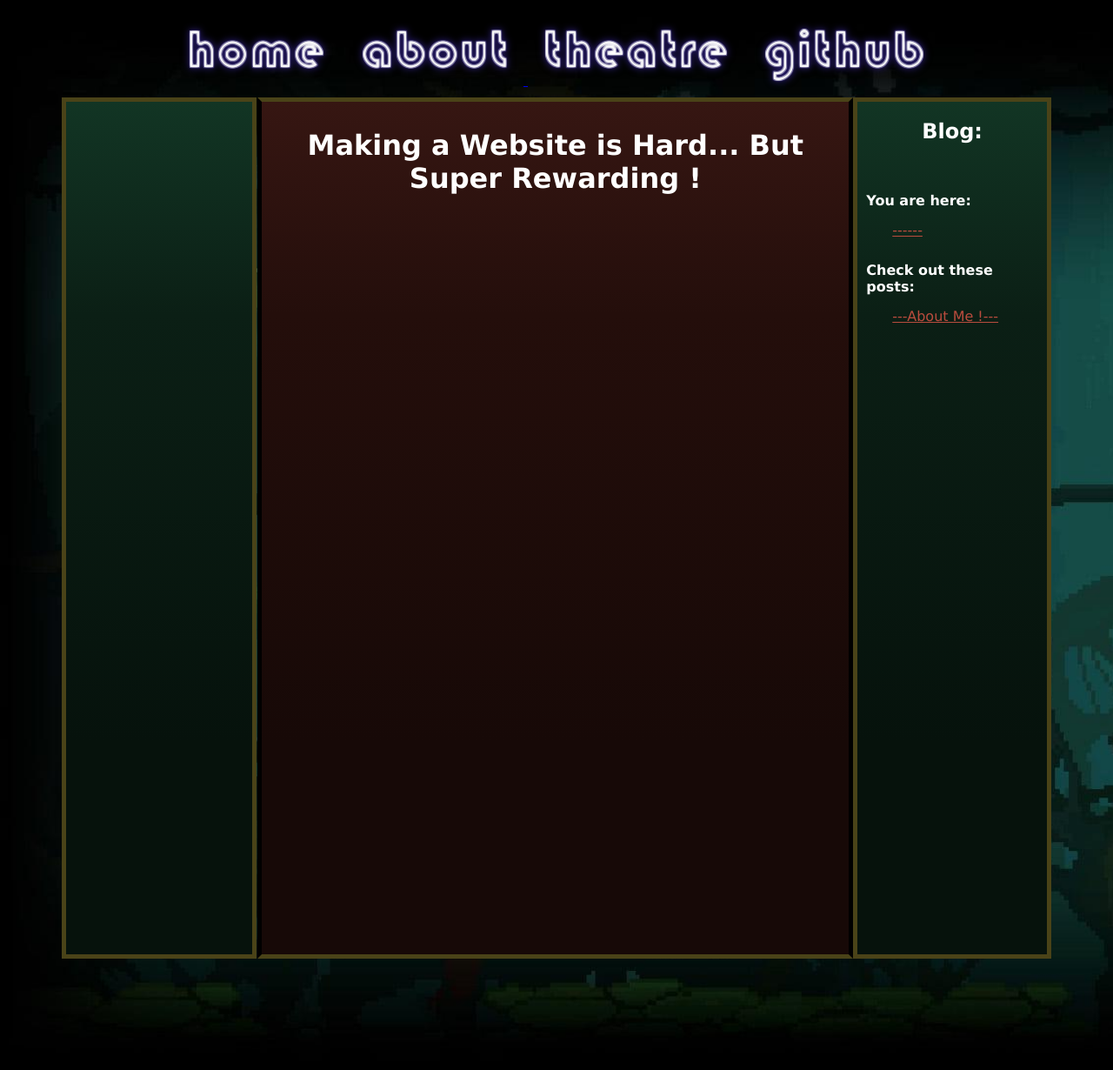
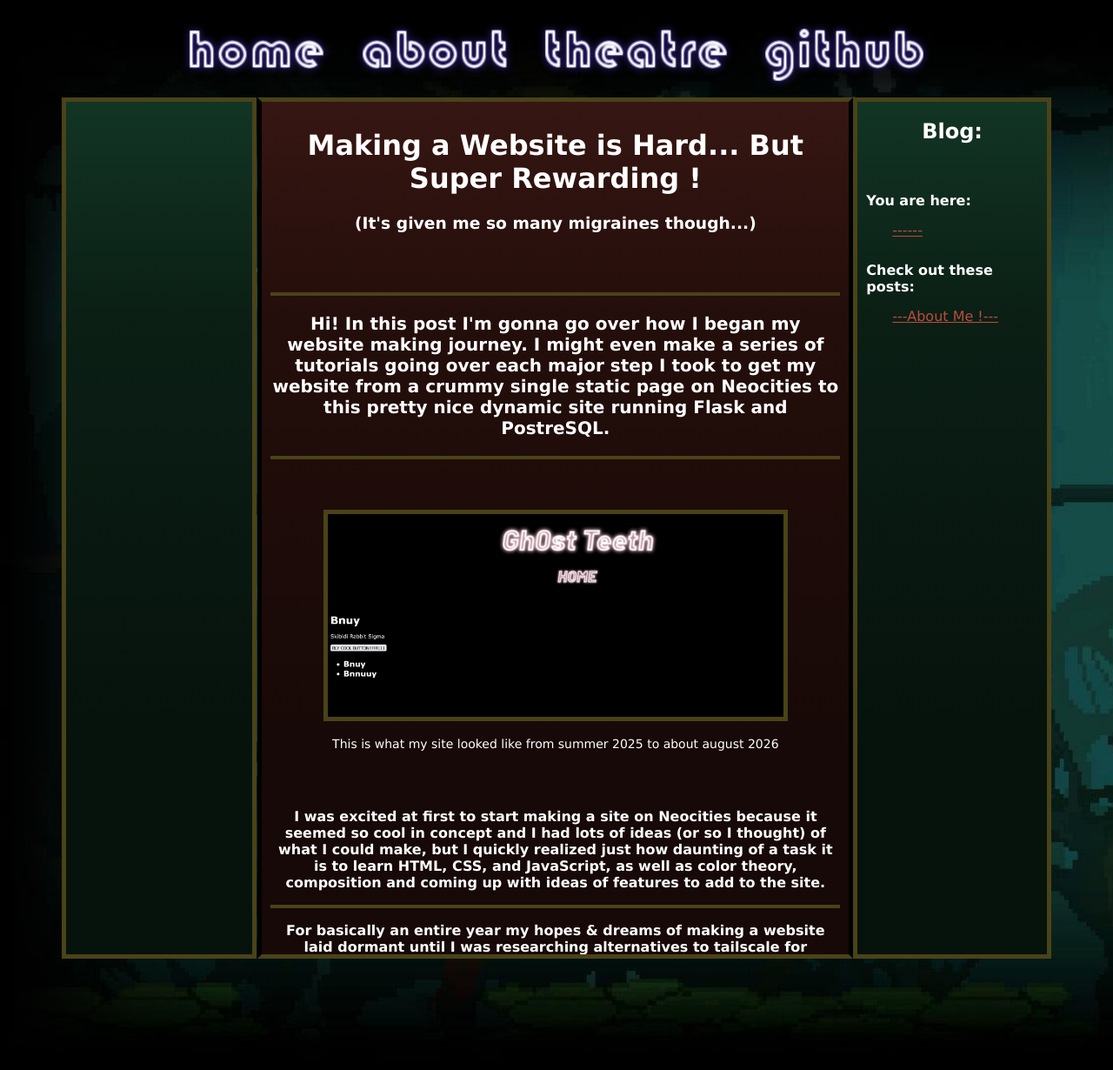
Before and after one commit to bunTeeth/bunteeth.net-flask, a Flask app: template flask_docker/templates/blog/4.html in a window 1280 px wide; the page is wider, and only the part inside the window is pictured. Shown: the top 1230 px of that part at 87% size. Run offline with Flask 3, Linux system fonts and the light colour scheme; the template is opened without the code that fills it, so the values that code supplies are empty; parts of the project's set-up code (start-up, migrations or seed data) failed here and were passed over.

Commit message:
Added blog post: Site Retrospective

```diff
--- a/flask_docker/app.py
+++ b/flask_docker/app.py
@@ -1,20 +1,22 @@
 #!/bin/env python3
 
 # Imports
-from flask import Flask, render_template, request, redirect
+from datetime import datetime, timedelta, timezone
+from pathlib import Path
+
+from flask import Flask, redirect, render_template, request
+from flask_migrate import Migrate
 from flask_sqlalchemy import SQLAlchemy
-from flask_migrate import Migrate
-from datetime import datetime, timezone, timedelta
-from pathlib import Path
 
 # App !
 app = Flask(__name__)
 
 # Read config file in home directory (upload 2 NAS !)
 config_path = Path(__file__).parent / "app_config.txt"
-config_file = open(config_path, "r", encoding="utf-8")
-config_lines = config_file.readlines()
-
+#config_file = open(config_path, "r", encoding="utf-8")
+#config_lines = config_file.readlines()
+with open(config_path, "r", encoding="utf-8") as config_file:
+	config_lines = config_file.readlines()
 # Set config variables
 key = config_lines[1].rstrip()
 db_user = config_lines[3].rstrip()
--- a/flask_docker/static/css/style.css
+++ b/flask_docker/static/css/style.css
@@ -54,7 +54,7 @@ table, tr {
 }
 
 hr {
-border: 2.5px solid #361612;
+border: 2.5px solid #4a4318;
 }
 
 main {
@@ -295,6 +295,10 @@ footer img {
   overflow: scroll;
 }
 
+.content-container img {
+  border: 5px solid #4a4318;
+}
+
 .messages {
   display: flex;
   flex-direction: column-reverse;
--- a/flask_docker/templates/blog/4.html
+++ b/flask_docker/templates/blog/4.html
@@ -12,7 +12,7 @@
 	 <nav>
         <!-- TODO -->
             <a href="/"><img id="home-button" src="{{ url_for('static', filename='images/home.png') }}" style="display: inline-block;"></a>
-            <a href="/about"><img id="about-button" src="{{ url_for('static', filename='images/about.png') }}" style="display: inline-block;">
+            <a href="/about"><img id="about-button" src="{{ url_for('static', filename='images/about.png') }}" style="display: inline-block;"></a>
             <a href="https://theatre.bunteeth.net"><img id="theatre-button" src="{{ url_for('static', filename='images/theatre.png') }}" style="display: inline-block;"></a>
             <a href="https://github.com/bunTeeth"><img id="github-button" src="{{ url_for('static', filename='images/github2.png') }}" style="display: inline-block;"></a>
 
@@ -27,6 +27,64 @@
 		<div class="body-container">
 			<div class="content-container">
 				<h1>Making a Website is Hard... But Super Rewarding !</h1>
+				<h3>(It's given me so many migraines though...)</h3>
+				<hr style="position: relative; top: 50px;">
+				<div style="position: relative; top: 50px;">
+				    <p style="font-size: 20px;"><b>Hi! In this post I'm gonna go over how I began my website making journey. I might even make a
+				    series of tutorials going over each major step I took to get my website from a crummy single static
+				    page on Neocities to this pretty nice dynamic site running Flask and PostreSQL.</b></p>
+					<hr style="position: relative;">
+				    <img src="../../static/images/super-old-site.png" style="width: 80%; position: relative; top: 50px;">
+				    <p style="font-size: 14px; position: relative; top: 50px;">This is what my site looked like from summer 2025 to about august 2026</p>
+				    <p style="position: relative; top: 100px;"><b>I was excited at first to start making a site
+				    on Neocities because it seemed so cool in concept
+				    and I had lots of ideas (or so I thought) of what I could make, but I quickly realized just how daunting
+				    of a task it is to learn HTML, CSS, and JavaScript, as well as color theory, composition and
+				    coming up with ideas of features to add to the site.</b></p>
+				    <hr style="position: relative; top: 100px;">
+				    <p style="position: relative; top: 100px;"><b>For basically an entire year my hopes & dreams of making a
+				    website laid dormant until I was researching alternatives to tailscale for remotely connecting
+				    to my homelab. I decided to go with Cloudflare tunnels and while I was at it i decided to browse their
+				    list of available domain names for fun and tried searching for my current username, bunTeeth, and
+				    came across bunTeeth.net and noticed it was fairly cheap at only $12 CAD per year, so I swiftly bought it.
+				    Spending money on that domain ended up being a pretty good motivator for picking back up my goal of making
+				    a website!</b></p>
+				    <p style="position: relative; top: 100px;"><b>After quickly brushing up on my admittedly sparse
+				    knowledge of web design up until this point I got to work learning even more ways to utilize the main
+				    three web design languages from sites like W3Schools, GeeksforGeeks, and of course StackOverflow.
+				    After a few days of trial and error I figured out how to use div tags to build the following layout
+				    for my site, which I still use to this day.</b></p>
+				    <img src="../../static/images/site-layout.png" style="width: 80%; position: relative; top: 100px;">
+				    <p style="font-size: 14px; position: relative; top: 100px;">The layout I thought up
+				    (I still haven't figured out what to put on the left sidebar though...)</p>
+				    <hr style="position: relative; top: 100px;">
+				    <p style="position: relative; top: 100px;"><b>Once I got the layout set up next it was time to
+				    figure out what colors everything should be. As you can see from the images below, I went through
+				    a lot of options when coming up with the best looking (to me, at least) color scheme.</b></p>
+				    <div style="position: relative; top: 100px;">
+				        <img src="../../static/images/site-colors-1.png" style="width: 50%; position: absolute; left: 0px;">
+						<img src="../../static/images/site-colors-2.png" style="width: 47%; position: absolute; right: 0px;">
+				        <img src="../../static/images/site-colors-3.png" style="width: 47%; position: absolute; right: 0px; top: 195px;">
+				        <img src="../../static/images/site-colors-4.png" style="width: 50%; position: absolute; left: 0px; top: 300px;">
+						<p style="font-size: 14px; position: absolute; top: 350px; right: 100px;">Some of the various colorways I tried.</p>
+				    </div>
+					<hr style="position: relative; top: 670px;">
+					<p style="position: relative; top: 670px;"><b>After that the main site settled on the color
+					pallete you see now and a background image I found when browsing for
+					pixel art forest backgrounds that matches it pretty well in my opinion.</b></p>
+					<p style="position: relative; top: 670px;"><b>After that it was time to start decorating
+					the site with various javascript functions, stamps, and blog posts!</b></p>
+					<hr style="position: relative; top: 670px;">
+					<p style="position: relative; top: 710px; height: 150px;"><b>If you made it this far I wanna thank you
+					for reading this silly lil post about how I started this project. I think I'll also start
+					putting together some tutorials to document how I migrated from a static site that services
+					like Neocities and Nekoweb can host, to a self-hosted dynamic site that incorporates Python,
+					Jinja2, and SQL.</b></p>
+					<p style="position: relative; top: 710px; height: 300px;">
+					P.S. If you wanna replicate my code or just take a look at it to judge how bad I am at
+					programming. You can click that big blue Github button (or, go <a href="https://github.com/bunTeeth"
+					style="color: #007BA7;">here</a>)</p>
+				</div>
 			</div>
 			<div class="leftsidebar">
 			</div>
```
Also changed, not shown: flask_docker/static/images/site-colors-1.png (added), flask_docker/static/images/site-colors-2.png (added), flask_docker/static/images/site-colors-3.png (added), flask_docker/static/images/site-colors-4.png (added), flask_docker/static/images/site-layout.png (added), flask_docker/static/images/site-pallete.webp (added), flask_docker/static/images/super-old-site.png (added).
